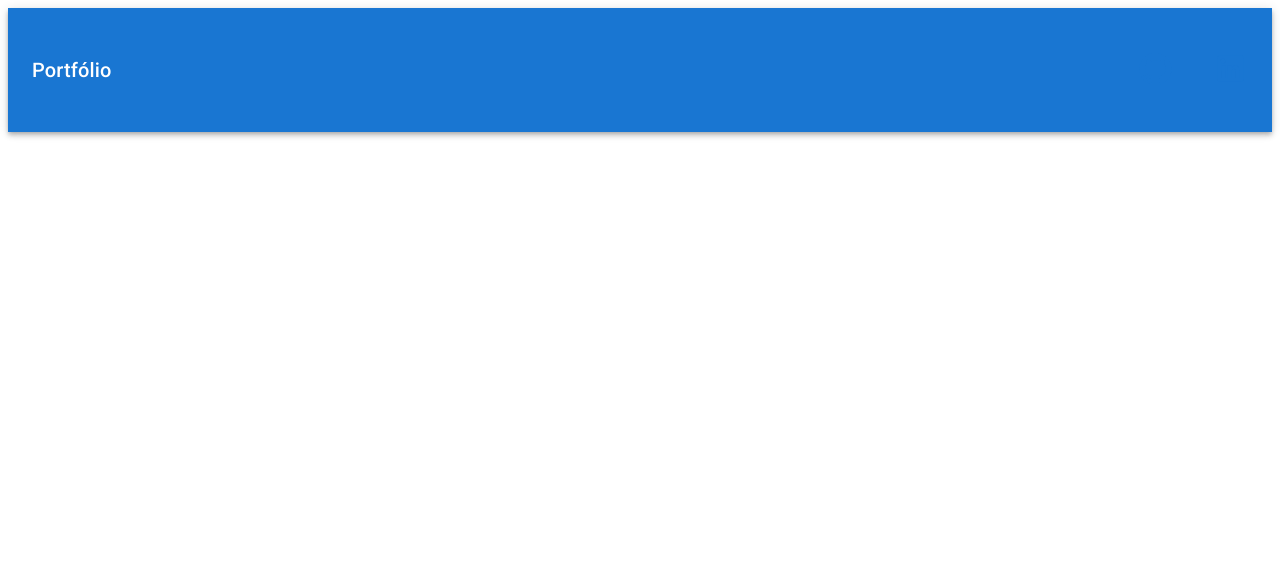
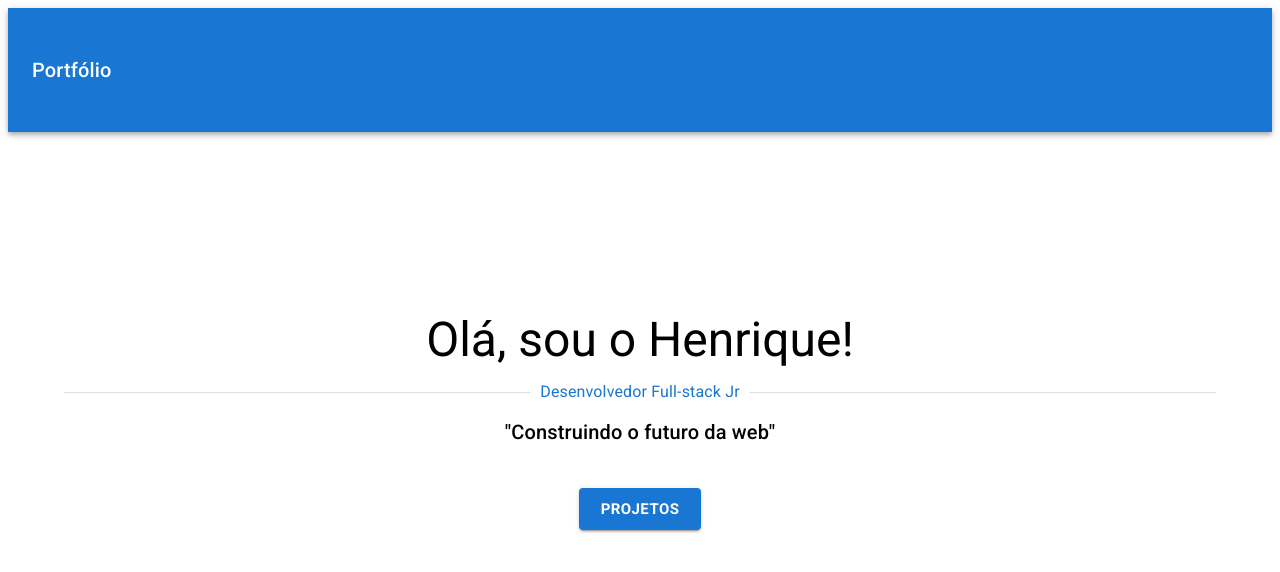
Before and after one commit to HenriqueContini/Portfolio, a Next.js app: page /home in a window 1280 px wide. Shown: the top 572 px of the page. Built offline with nearby package versions, Linux system fonts and the light colour scheme.

Commit message:
Feat: Banner

```diff
--- a/src/app/home/page.tsx
+++ b/src/app/home/page.tsx
@@ -1,7 +1,25 @@
+import Banner from "@/components/Banner";
 import Header from "@/components/Header";
+import { Container } from "@mui/material";
 
 function Home() {
-  return <Header />;
+  return (
+    <>
+      <Header />
+      <Container
+        component="main"
+        sx={{
+          display: "flex",
+          flexDirection: "column",
+          gap: "30px",
+          marginTop: "30px",
+          marginBottom: "30px",
+        }}
+      >
+        <Banner />
+      </Container>
+    </>
+  );
 }
 
 export default Home;
--- /dev/null
+++ b/src/components/Banner/index.tsx
@@ -0,0 +1,60 @@
+import {
+  Box,
+  Button,
+  Container,
+  Divider,
+  Typography,
+  useTheme,
+} from "@mui/material";
+
+export default function Banner() {
+  const theme = useTheme();
+
+  return (
+    <Container
+      component="section"
+      disableGutters={true}
+      sx={{
+        marginTop: "150px",
+      }}
+    >
+      <Typography align="center" component="h2" variant="h3">
+        Olá, sou o Henrique!
+      </Typography>
+      <Divider
+        textAlign="center"
+        role="presentation"
+        sx={{ marginTop: "10px" }}
+      >
+        <Typography
+          align="center"
+          component="h3"
+          variant="subtitle1"
+          color={theme.palette.primary.main}
+        >
+          Desenvolvedor Full-stack Jr
+        </Typography>
+      </Divider>
+      <Typography
+        align="center"
+        sx={{ marginTop: "10px" }}
+        component="h4"
+        variant="h6"
+      >
+        "Construindo o futuro da web"
+      </Typography>
+      <Box
+        sx={{ display: "flex", justifyContent: "center", marginTop: "40px" }}
+      >
+        <Button
+          href="#projects"
+          variant="contained"
+          size="large"
+          sx={{ fontWeight: 600 }}
+        >
+          Projetos
+        </Button>
+      </Box>
+    </Container>
+  );
+}
```
